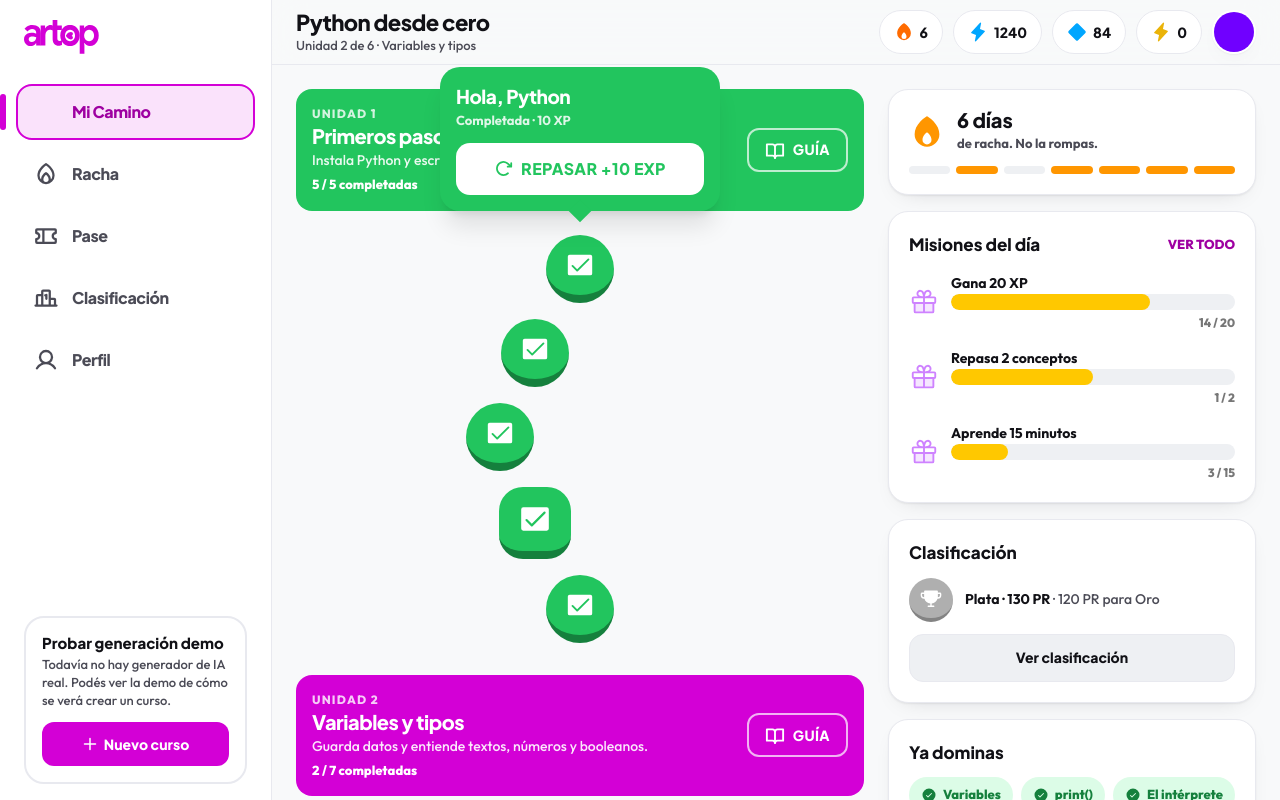
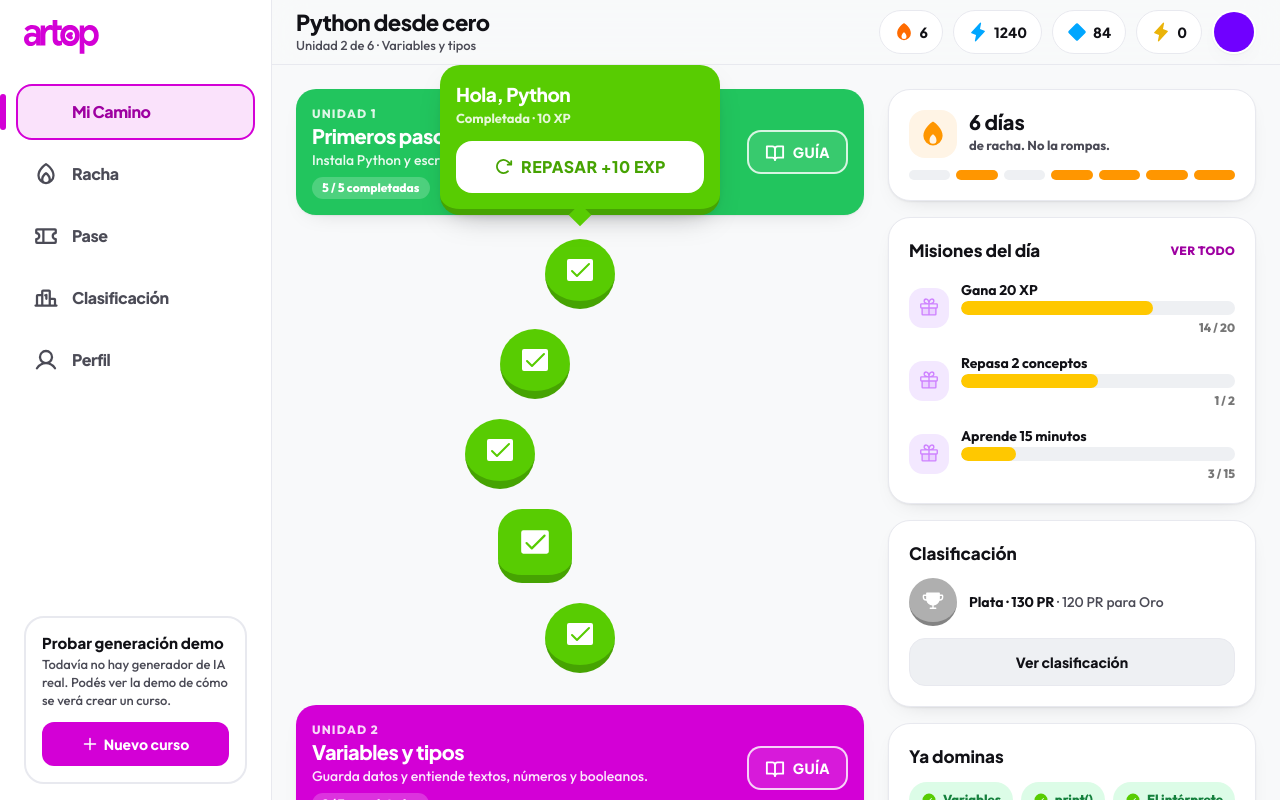
Before and after one commit to nooberdev/artop, a Next.js app: page /camino in a window 1280 px wide. Both pictures are taken after a click on the button 579 px from the left and 268 px from the top of the page. Shown: the top 800 px of the page. Built offline with nearby package versions, Linux system fonts and the light colour scheme.

Commit message:
feat(camino): Duolingo-like light polish for path and states
Soft rounded cards, clear EMPIEZA bubble, green completed nodes, and
friendly empty/generating aside — brand magenta only on primary CTAs.
No neon HUD, scanlines, or cyber rings.

```diff
--- a/components/camino/CaminoAside.tsx
+++ b/components/camino/CaminoAside.tsx
@@ -19,9 +19,12 @@
         aria-valuemin={0}
         aria-valuemax={goal}
         aria-label={label}
-        className="h-4 w-full overflow-hidden rounded-full bg-[var(--color-surface-3)]"
+        className="h-3.5 w-full overflow-hidden rounded-full bg-[var(--color-surface-3)]"
       >
-        <div className="artop-progress-fill h-full rounded-full bg-[#FFC800]" style={{ width: mounted ? `${pct}%` : "0%" }} />
+        <div
+          className="artop-progress-fill h-full rounded-full bg-[#FFC800]"
+          style={{ width: mounted ? `${pct}%` : "0%" }}
+        />
       </div>
       <p className="mt-1 text-right text-[12px] font-extrabold text-[var(--color-text-3)]">
         {done} / {goal}
@@ -36,9 +39,11 @@
   const week = [40, 65, 30, 80, 55, 90, 72];
   return (
     <div className="flex flex-col gap-4">
-      <Card aria-label="Racha">
+      <Card aria-label="Racha" className="rounded-[22px]!">
         <div className="flex items-center gap-3">
-          <Flame size={36} weight="fill" className="text-[#FF9600]" aria-hidden />
+          <span className="flex size-[48px] items-center justify-center rounded-[16px] bg-[#FFF4E5]">
+            <Flame size={28} weight="fill" className="text-[#FF9600]" aria-hidden />
+          </span>
           <div>
             <p className="font-display text-[20px] font-extrabold leading-none">{streak} días</p>
             <p className="mt-1 text-[13px] font-bold text-[var(--color-text-2)]">de racha. No la rompas.</p>
@@ -49,21 +54,29 @@
             <span
               key={i}
               title={`${v} XP`}
-              className={v >= 50 ? "h-2 flex-1 rounded-full bg-[#FF9600]" : "h-2 flex-1 rounded-full bg-[var(--color-surface-3)]"}
+              className={
+                v >= 50
+                  ? "h-2.5 flex-1 rounded-full bg-[#FF9600]"
+                  : "h-2.5 flex-1 rounded-full bg-[var(--color-surface-3)]"
+              }
             />
           ))}
         </div>
       </Card>
 
-      <Card aria-label="Misiones del día">
+      <Card aria-label="Misiones del día" className="rounded-[22px]!">
         <div className="flex items-center justify-between">
           <h2 className="font-display text-[17px] font-extrabold">Misiones del día</h2>
-          <span className="text-[13px] font-extrabold text-[var(--color-brand-ink)]">VER TODO</span>
+          <span className="text-[12px] font-extrabold uppercase tracking-wide text-[var(--color-brand-ink)]">
+            Ver todo
+          </span>
         </div>
         <ul className="mt-4 flex flex-col gap-4">
           {caminoQuests.map((q) => (
             <li key={q.id} className="flex items-center gap-3">
-              <Gift size={30} weight="duotone" className="shrink-0 text-[#CE82FF]" aria-hidden />
+              <span className="flex size-[40px] shrink-0 items-center justify-center rounded-[14px] bg-[#F3E8FF]">
+                <Gift size={22} weight="duotone" className="text-[#CE82FF]" aria-hidden />
+              </span>
               <div className="min-w-0 flex-1">
                 <p className="truncate text-[14px] font-bold">{q.title}</p>
                 <QuestBar done={q.done} goal={q.goal} label={q.title} />
@@ -73,28 +86,39 @@
         </ul>
       </Card>
 
-      <Card aria-label="Tu clasificación">
+      <Card aria-label="Tu clasificación" className="rounded-[22px]!">
         <h2 className="font-display text-[17px] font-extrabold">Clasificación</h2>
         <div className="mt-3 flex items-center gap-3">
-          <span className="flex size-[44px] shrink-0 items-center justify-center rounded-full border-b-4" style={{ background: rank.color, borderColor: "rgb(0 0 0 / 0.25)" }}>
+          <span
+            className="flex size-[48px] shrink-0 items-center justify-center rounded-full border-b-4"
+            style={{ background: rank.color, borderColor: "rgb(0 0 0 / 0.25)" }}
+          >
             <Trophy size={22} weight="fill" className="text-white" aria-hidden />
           </span>
           <p className="text-[14px] font-medium text-[var(--color-text-2)]">
-            <strong className="text-[var(--color-text)]">{rank.name} · {rankPoints} PR</strong>
+            <strong className="text-[var(--color-text)]">
+              {rank.name} · {rankPoints} PR
+            </strong>
             {next ? ` · ${missing} PR para ${next.name}` : " · Rango máximo"}
           </p>
         </div>
-        <Link href="/clasificacion" className="artop-press mt-3 flex min-h-[48px] items-center justify-center rounded-[14px] bg-[var(--color-surface-3)] border border-[var(--color-border)] font-display text-[14px] font-extrabold hover:border-[var(--color-brand)]">
+        <Link
+          href="/clasificacion"
+          className="artop-press mt-3 flex min-h-[48px] items-center justify-center rounded-[16px] border border-[var(--color-border)] bg-[var(--color-surface-3)] font-display text-[14px] font-extrabold hover:border-[var(--color-brand)]"
+        >
           Ver clasificación
         </Link>
       </Card>
 
-      <Card aria-label="Conceptos dominados">
+      <Card aria-label="Conceptos dominados" className="rounded-[22px]!">
         <h2 className="font-display text-[17px] font-extrabold">Ya dominas</h2>
         <ul className="mt-3 flex flex-wrap gap-2">
           {caminoMastered.map((c) => (
-            <li key={c} className="inline-flex min-h-[36px] items-center gap-1.5 rounded-full bg-[#dcfce7] px-3 text-[13px] font-extrabold text-[#15803d] ">
-              <CheckCircle size={16} weight="fill" aria-hidden /> {c}
+            <li
+              key={c}
+              className="inline-flex min-h-[36px] items-center gap-1.5 rounded-full bg-[#DCFCE7] px-3 text-[13px] font-extrabold text-[#15803D]"
+            >
+              <CheckCircle size={16} weight="fill" className="text-[#58CC02]" aria-hidden /> {c}
             </li>
           ))}
         </ul>
--- a/components/camino/LessonCard.tsx
+++ b/components/camino/LessonCard.tsx
@@ -17,46 +17,66 @@
 }) {
   const locked = node.status === "locked";
   const done = node.status === "completed";
+  const face = locked
+    ? undefined
+    : done
+      ? { background: "#58CC02", borderColor: "#46A302" }
+      : { background: unit.color, borderColor: unit.deep };
+
   return (
     <div className="artop-node-pop absolute bottom-[calc(100%+16px)] left-1/2 z-20 w-[280px] max-w-[calc(100vw-48px)] -translate-x-1/2">
       <div
-        style={locked ? undefined : { background: unit.color }}
+        style={face}
         className={cn(
-          "rounded-[20px] p-4 shadow-xl",
-          locked ? "bg-[#e5e5e5] " : "text-white"
+          "rounded-[20px] border-b-[6px] p-4 shadow-[var(--shadow-pop)]",
+          locked ? "border-[#cfcfcf] bg-[#e5e5e5]" : "text-white"
         )}
       >
-        <p className={cn("font-display text-[19px] font-extrabold leading-snug tracking-tight", locked ? "text-[var(--color-text-2)]" : "")}>
+        <p
+          className={cn(
+            "font-display text-[19px] font-extrabold leading-snug tracking-tight",
+            locked ? "text-[var(--color-text-2)]" : ""
+          )}
+        >
           {locked && <Lock size={17} weight="bold" className="mr-1.5 inline -mt-1" aria-hidden />}
           {node.title}
         </p>
-        <p className={cn("mt-0.5 text-[13px] font-bold", locked ? "text-[var(--color-text-3)]" : "text-white/85")}>
+        <p
+          className={cn(
+            "mt-0.5 text-[13px] font-bold",
+            locked ? "text-[var(--color-text-3)]" : "text-white/85"
+          )}
+        >
           {STATUS_LABEL[node.status]} · {node.xp} XP
         </p>
         <button
           onClick={onAction}
           disabled={locked}
           className={cn(
-            "artop-press mt-3 flex min-h-[52px] w-full items-center justify-center gap-2 rounded-[14px] font-display text-[16px] font-extrabold tracking-wide",
+            "artop-press mt-3 flex min-h-[52px] w-full items-center justify-center gap-2 rounded-[16px] font-display text-[16px] font-extrabold tracking-wide",
             locked
-              ? "cursor-not-allowed bg-black/10 text-[var(--color-text-3)] "
-              : "bg-white hover:bg-white/90"
+              ? "cursor-not-allowed bg-black/10 text-[var(--color-text-3)]"
+              : "bg-white hover:bg-white/95"
           )}
-          style={locked ? undefined : { color: unit.color }}
+          style={locked ? undefined : { color: done ? "#46A302" : unit.color }}
         >
           {locked ? (
             "BLOQUEADA"
           ) : done ? (
-            <><ArrowClockwise size={19} weight="bold" aria-hidden /> REPASAR +{node.xp} EXP</>
+            <>
+              <ArrowClockwise size={19} weight="bold" aria-hidden /> REPASAR +{node.xp} EXP
+            </>
           ) : (
-            <><Play size={19} weight="fill" aria-hidden /> EMPEZAR +{node.xp} EXP</>
+            <>
+              <Play size={19} weight="fill" aria-hidden /> EMPEZAR +{node.xp} EXP
+            </>
           )}
         </button>
       </div>
       <span
         aria-hidden
-        style={locked ? undefined : { background: unit.color }}
-        className={cn("mx-auto -mt-2 block size-4 rotate-45", locked ? "bg-[#e5e5e5] " : "")}
+        style={locked ? undefined : { background: done ? "#58CC02" : unit.color }}
+        className={cn("mx-auto -mt-2 block size-4 rotate-45", locked ? "bg-[#e5e5e5]" : "")}
       />
     </div>
   );
--- a/components/camino/PathNode.tsx
+++ b/components/camino/PathNode.tsx
@@ -34,6 +34,9 @@
   review: "Para repasar",
 };
 
+/** Verde éxito estilo Duo — completados siempre verdes, no el color de unidad. */
+const SUCCESS = { background: "#58CC02", borderColor: "#46A302", color: "#fff" };
+
 export function PathNode({
   node,
   unit,
@@ -49,23 +52,31 @@
   const isChest = node.type === "chest" || node.type === "milestone";
   const active = node.status === "in-progress";
   const done = node.status === "completed";
+  const available = node.status === "available";
 
-  const face = done || active
-    ? { background: unit.color, borderColor: unit.deep, color: "#fff" }
-    : node.status === "available"
-      ? undefined
+  const face = done
+    ? SUCCESS
+    : active
+      ? { background: unit.color, borderColor: unit.deep, color: "#fff" }
       : undefined;
 
   return (
     <div className="relative mx-auto w-fit">
       {active && showStart && (
         <>
-          <span aria-hidden className="artop-breathe absolute top-1/2 left-1/2 size-[84px] -translate-x-1/2 -translate-y-1/2 rounded-full bg-[var(--color-surface-3)]" />
-          <span className="artop-node-pop absolute -top-[48px] left-1/2 z-10 -translate-x-1/2">
-            <span className="artop-bounce-soft block rounded-[12px] border-2 border-[var(--color-border)] bg-[var(--color-surface)] px-4 py-2 font-display text-[15px] font-extrabold tracking-wide text-[var(--color-brand-ink)] shadow-[var(--shadow-card)]">
+          {/* Soft playful halo — no neon rings */}
+          <span
+            aria-hidden
+            className="artop-breathe absolute top-1/2 left-1/2 size-[96px] -translate-x-1/2 -translate-y-1/2 rounded-full bg-[var(--color-brand-tint)]"
+          />
+          <span className="artop-node-pop absolute -top-[52px] left-1/2 z-10 -translate-x-1/2">
+            <span className="artop-bounce-soft block rounded-[16px] border-2 border-b-[5px] border-[var(--color-brand-deep)] bg-[var(--color-surface)] px-5 py-2.5 font-display text-[16px] font-extrabold tracking-[0.08em] text-[var(--color-brand-ink)] shadow-[var(--shadow-card)]">
               EMPIEZA
             </span>
-            <span aria-hidden className="mx-auto -mt-[7px] block size-3 rotate-45 border-b-2 border-r-2 border-[var(--color-border)] bg-[var(--color-surface)]" />
+            <span
+              aria-hidden
+              className="mx-auto -mt-[8px] block size-3.5 rotate-45 border-b-2 border-r-2 border-[var(--color-brand-deep)] bg-[var(--color-surface)]"
+            />
           </span>
         </>
       )}
@@ -74,23 +85,28 @@
         aria-label={`${TYPE_LABEL[node.type]}: ${node.title}. ${STATUS_LABEL[node.status]}. ${node.xp} XP.`}
         style={face}
         className={cn(
-          "artop-press relative flex items-center justify-center border-b-8",
-          isChest ? "size-[72px] rounded-[24px]" : "size-[68px] rounded-full",
+          "artop-press relative z-[1] flex items-center justify-center border-b-8",
+          isChest ? "size-[74px] rounded-[24px]" : "size-[70px] rounded-full",
           done || active ? "text-white" : "",
-          node.status === "available" && "bg-[var(--color-surface)] border-[var(--color-border)]",
-          node.status === "locked" && "bg-[#e5e5e5] border-[#cfcfcf] text-[#afafaf] ",
+          available && "bg-[var(--color-surface)] border-[#e5e5e5] shadow-[var(--shadow-card)]",
+          node.status === "locked" && "bg-[#e5e5e5] border-[#cfcfcf] text-[#afafaf]",
+          node.status === "review" && "bg-[#FEF9C3] border-[#EAB308] text-[#A16207]",
           active && "artop-complete-pop"
         )}
       >
-        {node.status === "available" && (
-          <span aria-hidden className="absolute inset-0 rounded-[inherit] border-2" style={{ borderColor: unit.color }} />
+        {available && (
+          <span
+            aria-hidden
+            className="absolute inset-0 rounded-[inherit] border-[2.5px]"
+            style={{ borderColor: unit.color }}
+          />
         )}
         <Icon
-          size={isChest ? 34 : 30}
+          size={isChest ? 34 : 32}
           weight={done || active ? "fill" : "bold"}
           aria-hidden
-          className={cn(node.status === "available" && "shrink-0")}
-          color={node.status === "available" ? unit.color : undefined}
+          className={cn(available && "shrink-0")}
+          color={available ? unit.color : undefined}
         />
       </button>
     </div>
--- a/components/camino/UnitBanner.tsx
+++ b/components/camino/UnitBanner.tsx
@@ -14,30 +14,56 @@
       aria-label={`Unidad ${unit.number}: ${unit.title}`}
       style={unit.locked ? undefined : { background: unit.color }}
       className={cn(
-        "rounded-[16px] p-4",
-        unit.locked ? "bg-[var(--color-surface-3)] border border-[var(--color-border)]" : "text-white"
+        "rounded-[20px] p-4 shadow-[var(--shadow-card)]",
+        unit.locked
+          ? "border border-[var(--color-border)] bg-[var(--color-surface-3)]"
+          : "text-white"
       )}
     >
       <div className="flex items-center justify-between gap-3">
         <div className="min-w-0">
-          <p className={cn("text-[12px] font-extrabold uppercase tracking-[0.1em]", unit.locked ? "text-[var(--color-text-3)]" : "text-white/80")}>
+          <p
+            className={cn(
+              "text-[12px] font-extrabold uppercase tracking-[0.1em]",
+              unit.locked ? "text-[var(--color-text-3)]" : "text-white/85"
+            )}
+          >
             Unidad {unit.number}
           </p>
-          <h2 className={cn("font-display text-[20px] font-extrabold leading-tight tracking-tight", unit.locked ? "text-[var(--color-text-2)]" : "")}>
+          <h2
+            className={cn(
+              "font-display text-[20px] font-extrabold leading-tight tracking-tight",
+              unit.locked ? "text-[var(--color-text-2)]" : ""
+            )}
+          >
             {unit.locked && <Lock size={18} weight="bold" className="mr-1.5 inline -mt-1" aria-hidden />}
             {unit.title}
           </h2>
-          <p className={cn("mt-0.5 truncate text-[14px] font-medium", unit.locked ? "text-[var(--color-text-3)]" : "text-white/90")}>
+          <p
+            className={cn(
+              "mt-0.5 truncate text-[14px] font-medium",
+              unit.locked ? "text-[var(--color-text-3)]" : "text-white/90"
+            )}
+          >
             {unit.goal}
           </p>
-          <p className={cn("mt-1 text-[13px] font-extrabold", unit.locked ? "text-[var(--color-text-3)]" : "text-white")}>
+          <p
+            className={cn(
+              "mt-1.5 inline-flex items-center rounded-full px-2.5 py-0.5 text-[12px] font-extrabold",
+              unit.locked
+                ? "bg-black/5 text-[var(--color-text-3)]"
+                : "bg-white/20 text-white"
+            )}
+          >
             {done} / {unit.nodes.length} completadas
           </p>
         </div>
         {!unit.locked && (
           <button
-            onClick={() => push({ title: "Guía en camino", body: "El resumen de la unidad llegará pronto.", tone: "info" })}
-            className="artop-press inline-flex min-h-[44px] shrink-0 items-center gap-2 rounded-[12px] border-2 border-white/70 px-4 font-display text-[14px] font-extrabold tracking-wide text-white hover:bg-white/15"
+            onClick={() =>
+              push({ title: "Guía en camino", body: "El resumen de la unidad llegará pronto.", tone: "info" })
+            }
+            className="artop-press inline-flex min-h-[44px] shrink-0 items-center gap-2 rounded-[14px] border-2 border-white/80 bg-white/10 px-4 font-display text-[14px] font-extrabold tracking-wide text-white hover:bg-white/20"
           >
             <BookOpen size={20} weight="bold" aria-hidden />
             GUÍA
--- a/components/camino/WindingPath.tsx
+++ b/components/camino/WindingPath.tsx
@@ -67,13 +67,13 @@
               <div className="flex justify-center">
                 <a
                   href="#unidad-actual"
-                  className="artop-press inline-flex min-h-[52px] items-center gap-2 rounded-[14px] border-2 border-[#FF007F] bg-[var(--color-surface)] px-6 font-display text-[15px] font-extrabold tracking-wide text-[#FF007F] hover:bg-[#FF007F] hover:text-white"
+                  className="artop-press inline-flex min-h-[52px] items-center gap-2 rounded-[16px] border-2 border-b-[5px] border-[var(--color-brand)] bg-[var(--color-surface)] px-6 font-display text-[15px] font-extrabold tracking-wide text-[var(--color-brand-ink)] shadow-[var(--shadow-card)] hover:bg-[var(--color-brand-tint)]"
                 >
                   SALTAR AQUÍ <ArrowDown size={18} weight="bold" aria-hidden />
                 </a>
               </div>
             )}
-            <ol aria-label={`Nodos de ${unit.title}`} className="flex flex-col gap-4">
+            <ol aria-label={`Nodos de ${unit.title}`} className="flex flex-col gap-5">
               {unit.nodes.map((node, i) => {
                 const open = openNodeId === node.id;
                 return (
```
Also changed, not shown: components/camino/CourseStates.tsx (+107 -39 lines).
